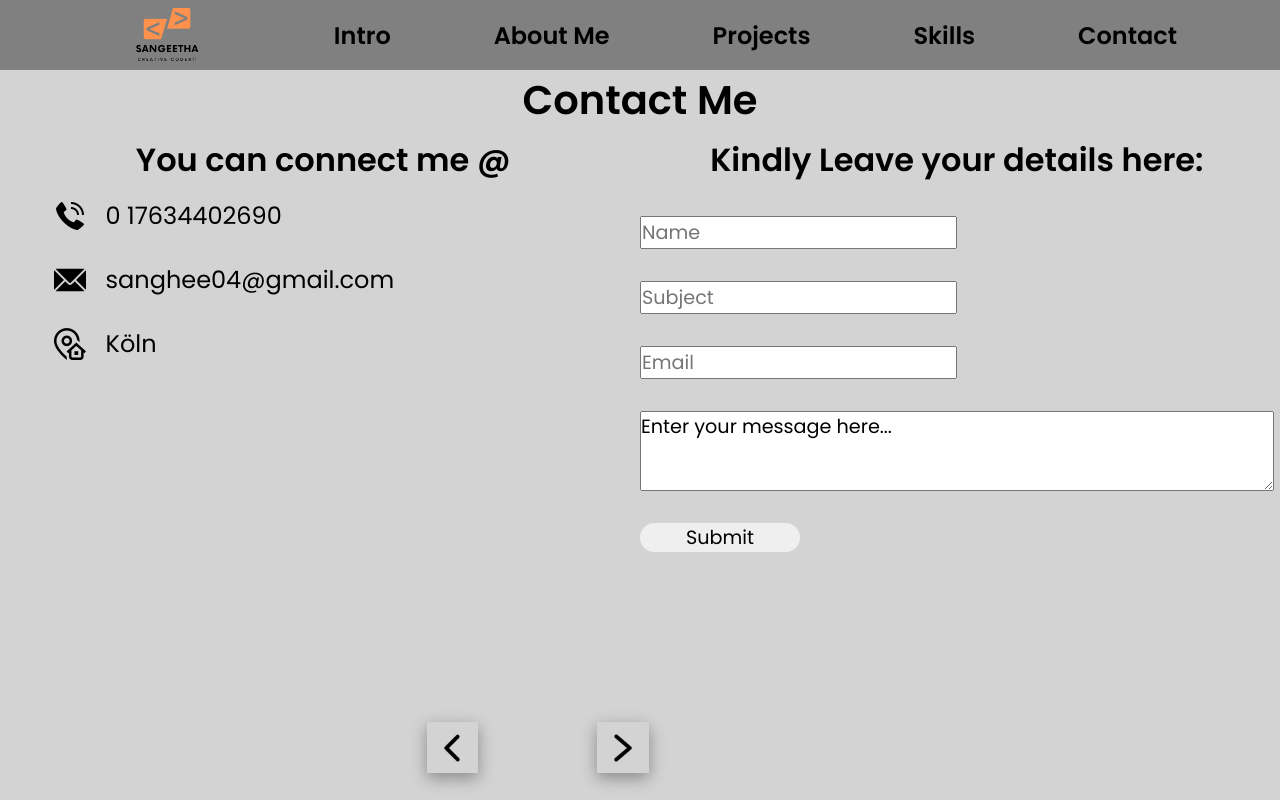
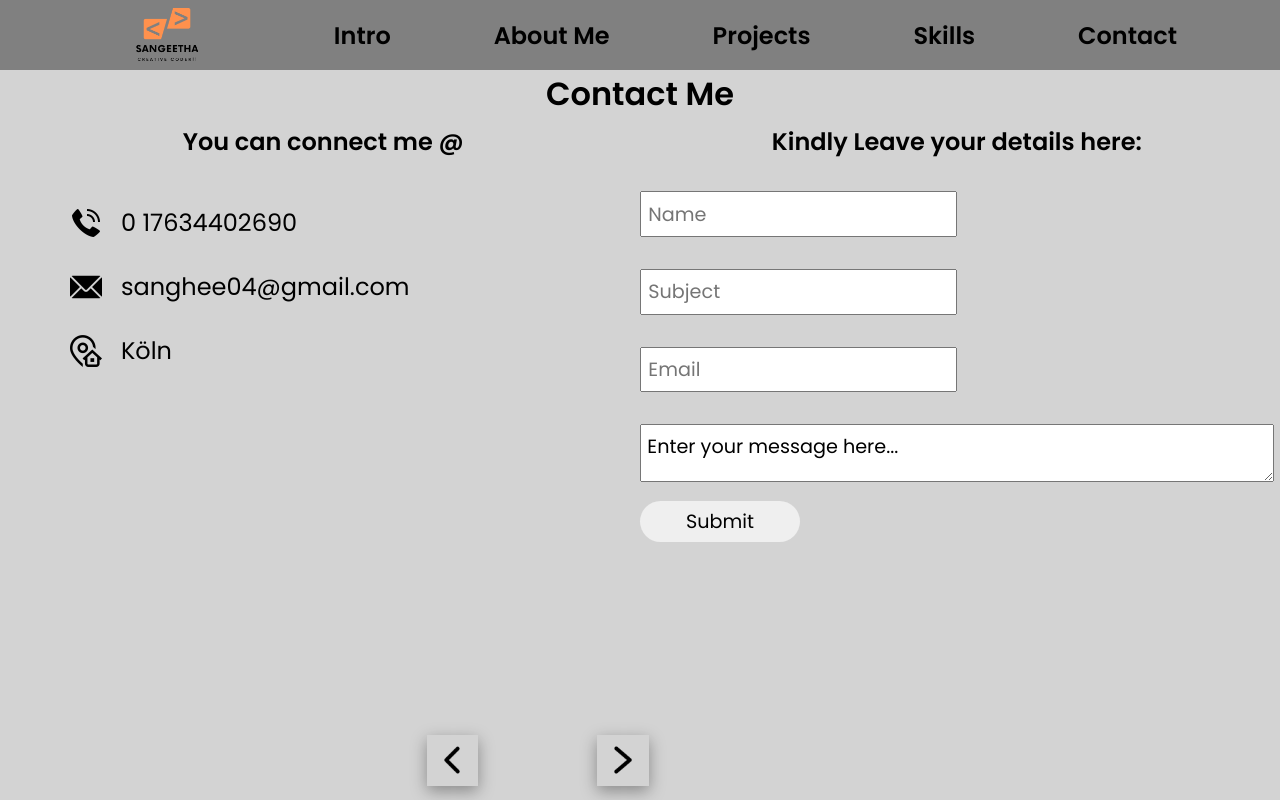
Before and after one commit to sgujuluva/portfolio-react, a React (Create React App) app: page /contact in a window 1280 px wide. Built offline with nearby package versions, Linux system fonts and the light colour scheme.

Commit message:
contact page styled

```diff
--- a/src/components/Contact/Contact.css
+++ b/src/components/Contact/Contact.css
@@ -1,11 +1,9 @@
 .contact {
-  /*   position:relative;
-    height:100vh; */
   display: flex;
   flex-direction: column;
 }
 .contact-title h1 {
-  font-size: 2.5rem;
+  font-size: 2rem;
   text-align: center;
 }
 .contact-wrapper {
@@ -16,20 +14,29 @@
 .contact-left {
   flex: 1;
 }
+.contact-info{
+  display: flex;
+  flex-direction: column;
+  justify-content: center;
+  align-items: center;
+}
 .contact-info h2 {
-  font-size: 2rem;
+  font-size: 1.5rem;
   font-weight: bolder;
+  margin-bottom:5%;
 }
 .contact-right {
   width: 50%;
 }
 
 .contact-info-icon {
+  width:80%;
   line-height: 4rem;
   display: flex;
+
   align-items: center;
   font-size: 1.5rem;
-  margin-left: 3rem;
+
 }
 .contact-info-icon img {
   width: 2;
@@ -39,7 +46,7 @@
 /* right-side */
 
 .contact-user-text {
-  font-size: 2rem;
+  font-size: 1.5rem;
 
   font-weight: bolder;
   margin-bottom: 2rem;
@@ -51,25 +58,27 @@ form {
   justify-content: space-evenly;
 }
 .contact-right input {
+  padding:1%;
   width: 50%;
   font-size: 1.2rem;
   margin-bottom: 2rem;
 }
 textarea {
   font-size: 1.2rem;
+  padding:1%;
 }
 .contact-right button {
-  margin-top: 2rem;
   width: 10rem;
   height: 3rem;
   font-size: 1.2rem;
   border-radius: 25px;
   border: none;
+  padding:1%;
+  margin-top: 3%;
 }
 .contact .arrow {
   width: 30%;
   display: flex;
   justify-content: space-evenly;
-
   margin-left: 30%;
 }
```
Also changed, not shown: src/components/Contact/Contact.jsx (+22 -9 lines).
